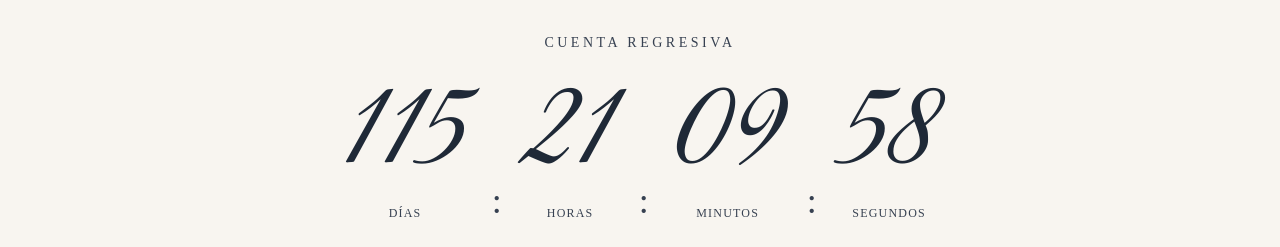
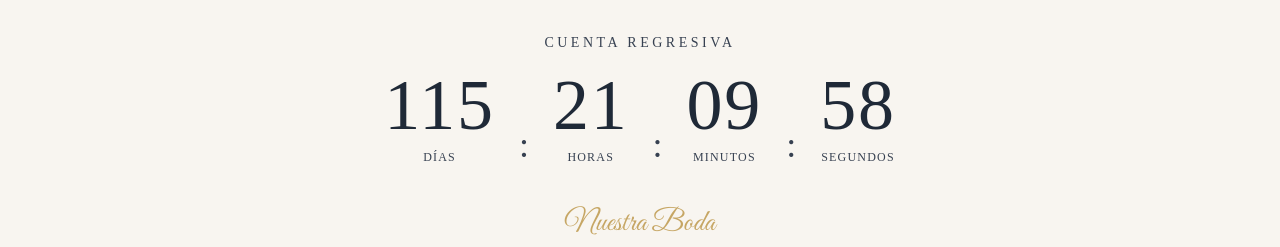
Before and after one commit to Susanabt1001419/Invitacion---Boda, a Next.js app: page / in a window 1280 px wide. Shown: the part 907-1154 px from the top of the page. Built offline with nearby package versions, Linux system fonts and the light colour scheme.

Commit message:
Change number style to serif font

```diff
--- a/components/Countdown.jsx
+++ b/components/Countdown.jsx
@@ -7,10 +7,11 @@ const zpad = (n) => String(n).padStart(2, '0');
 function Block({ value, label }) {
   return (
     <div className="mx-3 sm:mx-4 text-center">
-      {/* NÚMEROS → Great Vibes */}
-      <div className="text-7xl sm:text-8xl md:text-9xl font-greatvibes text-gray-800 leading-none">
+      {/* NÚMEROS → elegantes tipo serif */}
+      <div className="text-5xl sm:text-6xl md:text-7xl font-serif font-medium text-gray-800 leading-none tracking-wide">
         {value}
       </div>
+
 
       {/* ETIQUETAS → estilo original */}
       <div className="mt-2 text-[10px] sm:text-xs tracking-widest uppercase text-gray-700">
```
